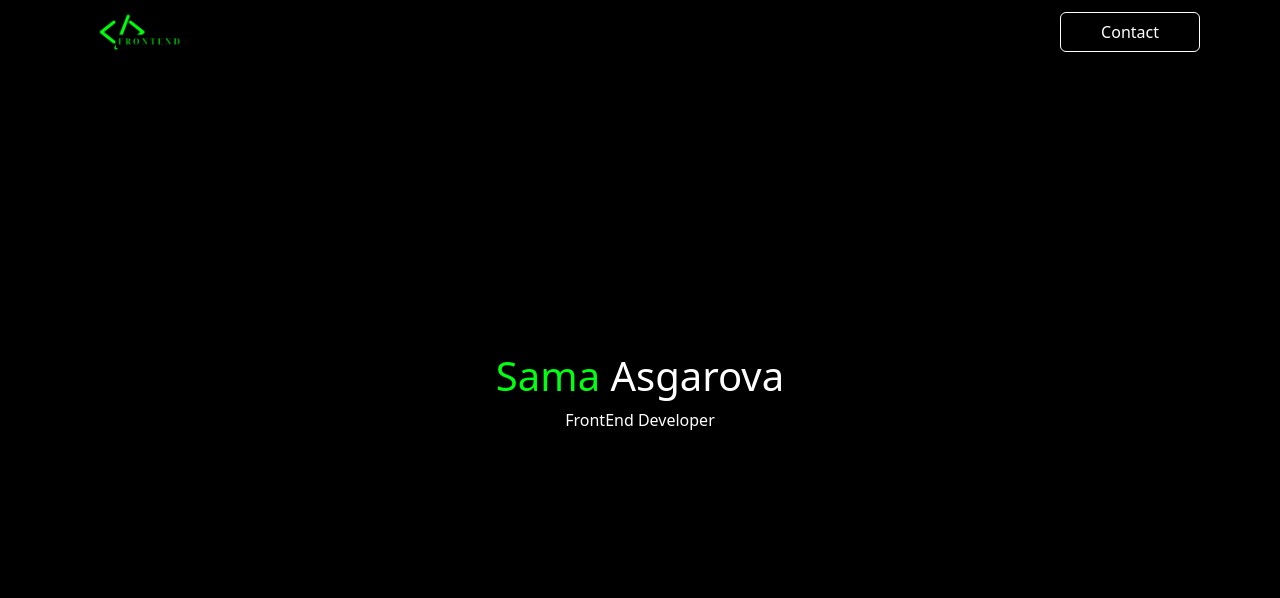
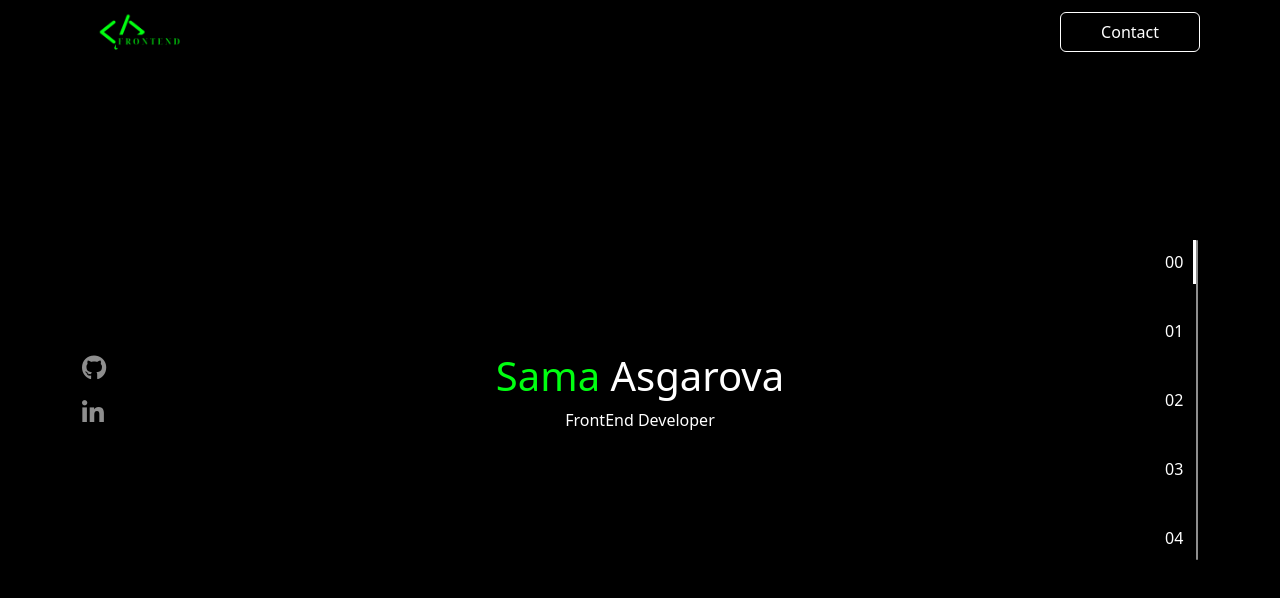
Before and after one commit to Semasgerova/portfolio, a React (Create React App) app: page / in a window 1280 px wide. Shown: the top 598 px of the page. Built offline with nearby package versions, Linux system fonts and the light colour scheme.

Commit message:
main page

```diff
--- a/public/index.html
+++ b/public/index.html
@@ -7,6 +7,7 @@
     <meta name="theme-color" content="#000000" />
 
     <title>Portfolio</title>
+    <link rel="stylesheet" href="https://cdnjs.cloudflare.com/ajax/libs/font-awesome/6.4.0/css/all.min.css" integrity="sha512-iecdLmaskl7CVkqkXNQ/ZH/XLlvWZOJyj7Yy7tcenmpD1ypASozpmT/E0iPtmFIB46ZmdtAc9eNBvH0H/ZpiBw==" crossorigin="anonymous" referrerpolicy="no-referrer" />
   </head>
   <body>
     <noscript>You need to enable JavaScript to run this app.</noscript>
--- a/src/Home.jsx
+++ b/src/Home.jsx
@@ -1,17 +1,39 @@
-import React from 'react'
+import React, { useState } from 'react'
 import { Container } from 'react-bootstrap'
 
 const Home = () => {
+
+  const [activeNumber, setActiveNumber] = useState('00');
+
+  const handleNumberClick =(number)=>{
+      setActiveNumber(number)
+  };
+
+
   return (
     <div className="home">
         <div className="main">
            <Container>
-           <div className="left"></div>
+           <div className="left">
+            <div className="social-media">
+              <a href="https://github.com/Semasgerova"><i className="fa-brands fa-github"></i></a>
+              <a href="https://www.linkedin.com/in/semasgerova/"><i className="fa-brands fa-linkedin-in"></i></a>
+            </div>
+           </div>
             <div className="middle">
                 <h1><span>Sama</span> Asgarova</h1>
                 <p>FrontEnd Developer</p>
             </div>
-            <div className="right"></div>
+            <div className="right">
+              <div className="numbers">
+                <span className={activeNumber === '00' ? 'active' : ''} onClick={() => handleNumberClick('00')}>00</span>
+                <span className={activeNumber === '01' ? 'active' : ''} onClick={() => handleNumberClick('01')}>01</span>
+                <span className={activeNumber === '02' ? 'active' : ''} onClick={() => handleNumberClick('02')}>02</span>
+                <span className={activeNumber === '03' ? 'active' : ''} onClick={() => handleNumberClick('03')}>03</span>
+                <span className={activeNumber === '04' ? 'active' : ''} onClick={() => handleNumberClick('04')}>04</span>
+              </div>
+              <div className="line"></div>
+            </div>
            </Container>
         </div>
     </div>
--- a/src/style/style.css
+++ b/src/style/style.css
@@ -37,6 +37,18 @@
 .home .main .container .left {
   width: 15%;
 }
+.home .main .container .left .social-media {
+  width: 100%;
+  height: 100%;
+  display: flex;
+  flex-direction: column;
+  justify-content: center;
+}
+.home .main .container .left .social-media a i {
+  color: rgba(255, 255, 255, 0.556);
+  font-size: 25px;
+  margin-bottom: 20px;
+}
 .home .main .container .middle {
   width: 70%;
   display: flex;
@@ -51,4 +63,56 @@
 }
 .home .main .container .right {
   width: 15%;
+  height: 100%;
+  display: flex;
+  align-items: center;
+  justify-content: end;
+}
+.home .main .container .right .numbers {
+  display: flex;
+  flex-direction: column;
+  justify-content: space-between;
+  height: 40%;
+  color: #fff;
+}
+.home .main .container .right .numbers span {
+  padding: 10px;
+  cursor: pointer;
+}
+.home .main .container .right .numbers .active {
+  border-right: 3px solid #fff;
+}
+.home .main .container .right .line {
+  width: 1%;
+  height: 40%;
+  background-color: rgba(255, 255, 255, 0.556);
+  border-radius: 10px;
+}
+
+@media (max-width: 992px) {
+  .header .container .logo {
+    width: 20%;
+  }
+  .home .main .container .left {
+    display: none;
+  }
+  .home .main .container .middle {
+    width: 100%;
+  }
+  .home .main .container .right {
+    display: none;
+  }
+}
+@media (max-width: 768px) {
+  .header .container .logo {
+    width: 25%;
+  }
+}
+@media (max-width: 430px) {
+  .header .container .logo {
+    width: 30%;
+  }
+  .header .container button {
+    padding: 7px 30px;
+  }
 }/*# sourceMappingURL=style.css.map */
--- a/src/style/style.scss
+++ b/src/style/style.scss
@@ -35,6 +35,20 @@
             height: 100%;
             .left{
                 width: 15%;
+                .social-media{
+                  width: 100%;
+                  height: 100%;
+                  display: flex;
+                  flex-direction: column;
+                  justify-content: center;
+                  a{
+                    i{
+                        color: rgba(255, 255, 255, 0.556);
+                        font-size: 25px;
+                        margin-bottom: 20px;
+                    }
+                  }
+                }
             }
             .middle{
                 width: 70%;
@@ -52,7 +66,79 @@
             }
             .right{
                 width: 15%;
+                height: 100%;
+                display: flex;
+                align-items: center;
+                justify-content: end;
+                .numbers{
+                    display: flex;
+                    flex-direction: column;
+                    justify-content: space-between;
+                    height: 40%;
+                    color: #fff;
+                    span{
+                        padding: 10px;
+                        cursor: pointer;
+                    }
+                    .active{
+                        border-right: 3px solid #fff;
+                    }
+                }
+                .line{
+                    width: 1%;
+                    height: 40%;
+                    background-color: rgba(255, 255, 255, 0.556);
+                    border-radius: 10px;
+                }
             }
         }
     }
 }
+
+@media(max-width:992px){
+    .header{
+        .container{
+            .logo{
+                width: 20%;
+            }
+        }
+    }
+    .home{
+        .main{
+            .container{
+                .left{
+                    display: none;
+                }
+                .middle{
+                    width: 100%;
+                }
+                .right{
+                    display: none;
+                }
+            }
+        }
+    }
+}
+
+@media(max-width:768px){
+    .header{
+        .container{
+            .logo{
+                width: 25%;
+            }
+        }
+    }
+}
+
+@media(max-width:430px){
+    .header{
+        .container{
+            .logo{
+                width: 30%;
+            }
+            button{
+                padding: 7px 30px;
+            }
+        }
+    }
+}
```
Also changed, not shown: 1 other file (tests, documents, lock files or other folders).
